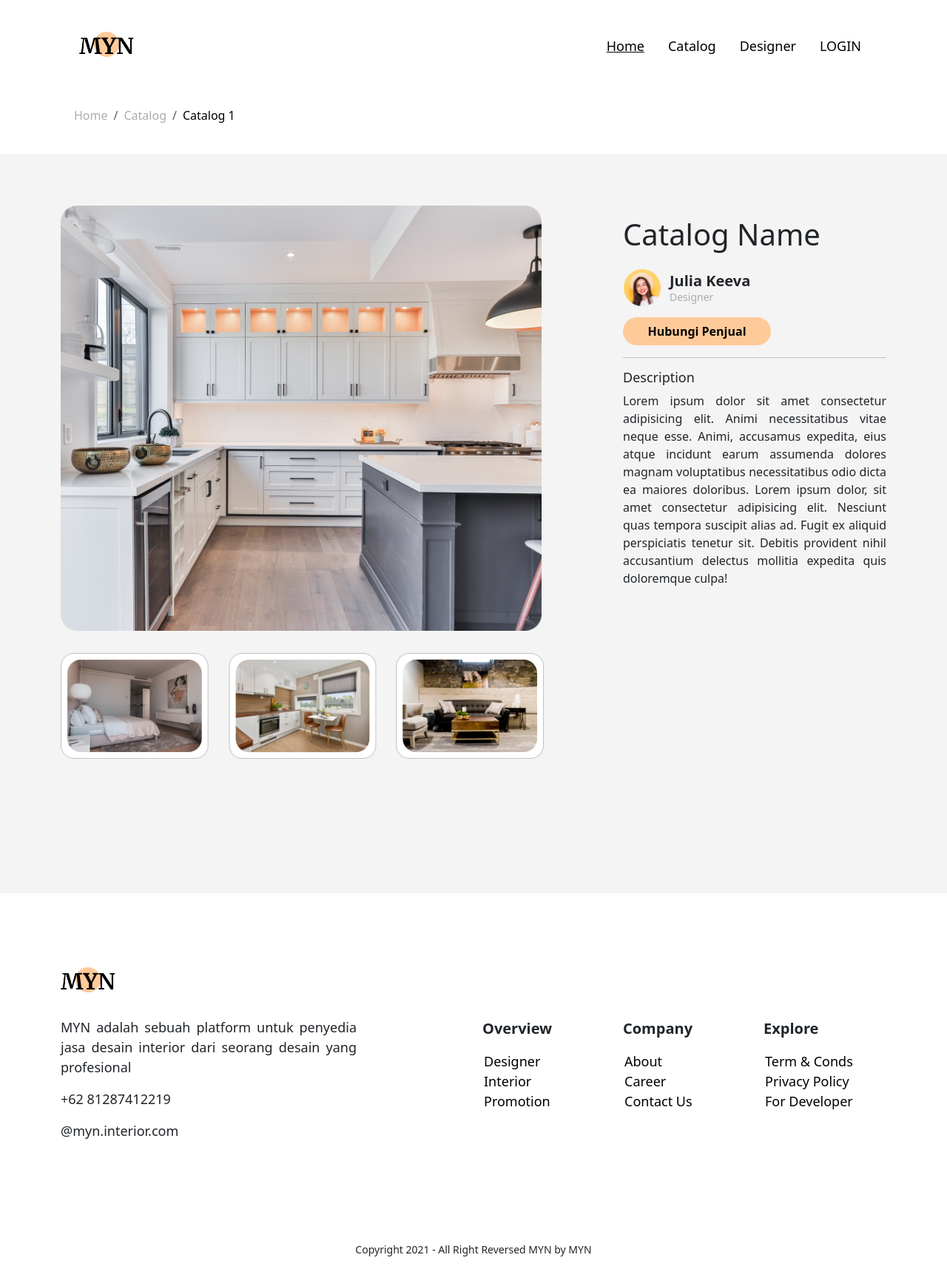
After one commit to aldhyrahim10/myn, a CodeIgniter app: page /myn/catalog/detail/ in a window 1280 px wide. The commit adds this page. Shown: the whole page at 74% size. Run offline with CodeIgniter, Linux system fonts and the light colour scheme; some libraries are stand-ins or nearby versions.

Commit message:
Update Frontend

```diff
--- /dev/null
+++ b/application/controllers/Catalog.php
@@ -0,0 +1,32 @@
+<?php
+defined('BASEPATH') OR exit('No direct script access allowed');
+
+class Catalog extends CI_Controller{
+
+    public function index(){
+
+        $user = $this->session->userdata('nama');
+
+        $data = array(
+            'judul' => 'MYN - Catalog',
+            'page' => 'client/catalog/index',
+            'user' => $user
+        );
+
+        $this->load->view('theme/client/index', $data);
+    }
+
+    public function detail(){
+
+        $user = $this->session->userdata('nama');
+
+        $data = array(
+            'judul' => 'MYN - Catalog Detail',
+            'page' => 'client/catalog/detail',
+            'user' => $user
+        );
+
+        $this->load->view('theme/client/index', $data);
+
+    }
+}
--- /dev/null
+++ b/application/views/client/catalog/detail.php
@@ -0,0 +1,70 @@
+    <main>
+        <nav aria-label="breadcrumb" class="breadcrumb-catalog">
+            <ol class="breadcrumb">
+                <li class="breadcrumb-item"><a class="breadcrumb-link" href="#">Home</a></li>
+                <li class="breadcrumb-item"><a class="breadcrumb-link" href="#">Catalog</a></li>
+                <li class="breadcrumb-item active" aria-current="page">Catalog 1</li>
+            </ol>
+        </nav>
+
+        <section class="catalog-detail-section">
+            <div class="container">
+                <div class="row">
+                    <div class="col-lg-8">
+                        <div class="catalog-image">
+                            <div class="catalog-image-master">
+                                <img class="image-master" src="<?= base_url('assets/frontend/images/catalogmaster.png') ;?>" width="650px" alt="">
+                            </div>
+                            <div class="catalog-image-child">
+                                <div class="row">
+                                    <div class="image-column col-lg-4">
+                                        <img class="image-child" src="<?= base_url('assets/frontend/images/catalogchild1.png') ;?>" width="200px" alt="">
+                                    </div>
+                                    <div class="image-column col-lg-4">
+                                        <img class="image-child" src="<?= base_url('assets/frontend/images/catalogchild2.png') ;?>" width="200px" alt="">
+                                    </div>
+                                    <div class="image-column col-lg-4">
+                                        <img class="image-child" src="<?= base_url('assets/frontend/images/catalogchild3.png') ;?>" width="200px" alt="">
+                                    </div>
+                                </div>
+                            </div>
+                        </div>
+                    </div>
+                    <div class="col-lg-4">
+                        <div class="catalog-heading">
+                            <h1 class="catalog-title">Catalog Name</h1>
+                        </div>
+                        <div class="catalog-designer">
+                            <table>
+                                <tr>
+                                    <td>
+                                        <img class="designer-profile" src="<?= base_url('assets/frontend/images/profilecatalog.png') ;?>" width="50px" alt="">
+                                    </td>
+                                    <td>
+                                        <p class="designer-name">
+                                            Julia Keeva
+                                        </p>
+                                        <p class="designer">
+                                            Designer
+                                        </p>
+                                    </td>
+                                </tr>
+                            </table>
+                            <a href="#" class="btn btn-call">
+                                Hubungi Penjual
+                            </a>
+                        </div>
+                        <hr>
+                        <div class="description-catalog">
+                            <h5 class="description-heading">
+                                Description
+                            </h5>
+                            <p class="description">
+                                Lorem ipsum dolor sit amet consectetur adipisicing elit. Animi necessitatibus vitae neque esse. Animi, accusamus expedita, eius atque incidunt earum assumenda dolores magnam voluptatibus necessitatibus odio dicta ea maiores doloribus. Lorem ipsum dolor, sit amet consectetur adipisicing elit. Nesciunt quas tempora suscipit alias ad. Fugit ex aliquid perspiciatis tenetur sit. Debitis provident nihil accusantium delectus mollitia expedita quis doloremque culpa!
+                            </p>
+                        </div>
+                    </div>
+                </div>
+            </div>
+        </section>
+    </main>
--- a/application/views/theme/client/navbar.php
+++ b/application/views/theme/client/navbar.php
@@ -10,10 +10,10 @@
         <div class="collapse navbar-collapse" id="navb">
             <ul class="navbar-nav ml-auto mr-">
                 <li class="nav-item mx-md-2">
-                    <a href="#" class="nav-link active">Home</a>
+                    <a href="<?= base_url('home') ;?>" class="nav-link active">Home</a>
                 </li>
                 <li class="nav-item mx-md-2">
-                    <a href="#" class="nav-link">Catalog</a>
+                    <a href="<?= base_url('catalog') ;?>" class="nav-link">Catalog</a>
                 </li>
                 <li class="nav-item mx-md-2">
                     <a href="#" class="nav-link">Designer</a>
--- a/assets/frontend/styles/main.css
+++ b/assets/frontend/styles/main.css
@@ -1,6 +1,6 @@
 body {
   font-family: 'Open Sans', sans-serif;
-  background-color: #c2c2c2;
+  background-color: #f4f4f4;
 }
 
 nav .navbar-brand {
@@ -239,4 +239,134 @@ nav .navbar-nav .nav-item .nav-link.active {
   text-decoration: none;
   color: #000;
 }
+
+.form-search {
+  margin-top: 40px;
+}
+
+.form-search .form .category {
+  border-radius: 5px;
+  width: 350px;
+  height: 40px;
+  margin-left: 200px;
+  margin-right: auto;
+  background-color: #f4f4f4;
+  color: #cacaca;
+}
+
+.form-search .form .name {
+  border-radius: 5px;
+  width: 350px;
+  height: 40px;
+  margin-left: 30px;
+  background-color: #f4f4f4;
+  color: #cacaca;
+}
+
+.catalog-section {
+  margin-top: 50px;
+  margin-bottom: 100px;
+  background-color: #f4f4f4;
+  min-height: 1200px;
+}
+
+.catalog-section .card-catalog {
+  margin-top: 50px;
+}
+
+.catalog-section .card-catalog .card-body {
+  width: 335px;
+}
+
+.catalog-section .card-catalog .card-body .catalog-link {
+  text-decoration: none;
+  color: #000;
+}
+
+.catalog-section .card-catalog .card-body .catalog-link .catalog-name {
+  margin-top: 10px;
+  margin-left: 5px;
+  margin-right: auto;
+}
+
+.catalog-section .card-catalog .card-body .designer-name {
+  margin-left: 5px;
+  margin-right: auto;
+}
+
+.breadcrumb-catalog {
+  margin-top: 50px;
+  margin-left: 100px;
+  margin-right: auto;
+  margin-bottom: 40px;
+}
+
+.breadcrumb-catalog .breadcrumb .breadcrumb-item .breadcrumb-link {
+  text-decoration: none;
+  color: #acacac;
+}
+
+.breadcrumb-catalog .breadcrumb .breadcrumb-item.active {
+  color: #000;
+}
+
+.catalog-detail-section {
+  min-height: 1000px;
+  background-color: #f4f4f4;
+  margin-bottom: 100px;
+}
+
+.catalog-detail-section .catalog-image {
+  margin-top: 70px;
+}
+
+.catalog-detail-section .catalog-image .catalog-image-child {
+  margin-left: 20px;
+}
+
+.catalog-detail-section .catalog-image .catalog-image-child .image-column {
+  margin-top: 30px;
+  margin-left: -20px;
+}
+
+.catalog-detail-section .catalog-heading {
+  margin-top: 85px;
+}
+
+.catalog-detail-section .catalog-heading .catalog-title {
+  font-size: 40px;
+}
+
+.catalog-detail-section .catalog-designer .designer-name {
+  margin-top: 15px;
+  margin-left: 10px;
+  margin-right: auto;
+  font-size: 20px;
+  font-weight: bold;
+}
+
+.catalog-detail-section .catalog-designer .designer {
+  font-weight: lighter;
+  font-size: 14px;
+  color: #ACACAC;
+  margin-left: 10px;
+  margin-top: -20px;
+}
+
+.catalog-detail-section .catalog-designer .btn-call {
+  border-radius: 50px;
+  width: 200px;
+  background-color: #ffca99;
+  color: #000;
+  font-weight: bold;
+}
+
+.catalog-detail-section .description-catalog .description-heading {
+  font-size: 18px;
+}
+
+.catalog-detail-section .description-catalog .description {
+  font-size: 16px;
+  text-align: justify;
+}
 /*# sourceMappingURL=main.css.map */
--- a/assets/frontend/styles/main.scss
+++ b/assets/frontend/styles/main.scss
@@ -1,11 +1,9 @@
 body{
     font-family: 'Open Sans', sans-serif;
-    background-color: #c2c2c2;
+    background-color: #f4f4f4;
 }
 
 nav{
-
-
     .navbar-brand{
         margin-left: 95px;
         margin-top: 30px;
@@ -263,3 +261,158 @@ nav{
         }
     }
 }
+
+.form-search{
+    margin-top: 40px;
+    .form{
+
+        .category{
+            border-radius: 5px;
+            width: 350px;
+            height: 40px;
+            margin-left: 200px;
+            margin-right: auto;
+            background-color: #f4f4f4;
+            color: #cacaca;
+        }
+
+        .name{
+            border-radius: 5px;
+            width: 350px;
+            height: 40px;
+            margin-left: 30px;
+            background-color: #f4f4f4;
+            color: #cacaca;
+
+        }
+    }
+}
+
+.catalog-section{
+    margin-top: 50px;
+    margin-bottom: 100px;
+    background-color: #f4f4f4;
+    min-height: 1200px;
+
+    .card-catalog{
+        margin-top: 50px;
+        .card-body{
+            width: 335px;
+
+            .catalog-link{
+                text-decoration: none;
+                color: #000;
+
+                .catalog-name{
+                    margin-top: 10px;
+                    margin-left: 5px;
+                    margin-right: auto;
+                }
+            }
+
+            .designer-name{
+                margin-left: 5px;
+                margin-right: auto;
+            }
+        }
+    }
+}
+
+.breadcrumb-catalog{
+        margin-top: 50px;
+        margin-left: 100px;
+        margin-right: auto;
+        margin-bottom: 40px;
+    .breadcrumb{
+
+        .breadcrumb-item{
+
+            .breadcrumb-link{
+                text-decoration: none;
+                color: #acacac;
+            }
+
+            &.active{
+                color: #000;
+
+            }
+        }
+
+
+    }
+}
+
+.catalog-detail-section{
+
+    min-height: 1000px;
+    background-color: #f4f4f4;
+
+    margin-bottom: 100px;
+
+    .catalog-image{
+        margin-top: 70px;
+
+        .catalog-image-master{
+
+            .image-master{
+
+            }
+        }
+
+        .catalog-image-child{
+            margin-left: 20px;
+            .image-column{
+                margin-top: 30px;
+                margin-left: -20px;
+            }
+
+        }
+    }
+
+    .catalog-heading{
+        margin-top: 85px;
+
+        .catalog-title{
+            font-size: 40px;
+        }
+    }
+
+    .catalog-designer{
+
+        .designer-name{
+            margin-top: 15px;
+            margin-left: 10px;
+            margin-right: auto;
+            font-size: 20px;
+            font-weight: bold;
+        }
+
+        .designer{
+            font-weight: lighter;
+            font-size: 14px;
+            color: #ACACAC;
+            margin-left: 10px;
+            margin-top: -20px;
+        }
+
+        .btn-call{
+            border-radius: 50px;
+            width: 200px;
+            background-color: #ffca99;
+            color: #000;
+            font-weight: bold;
+        }
+    }
+
+    .description-catalog{
+
+        .description-heading{
+            font-size: 18px;
+        }
+
+        .description{
+            font-size: 16px;
+            text-align: justify;
+        }
+    }
+}
```
Also changed, not shown: application/views/client/catalog/index.php (added, +108 -0 lines), assets/frontend/images/catalog1.png (added), assets/frontend/images/catalogchild1.png (added), assets/frontend/images/catalogchild2.png (added), assets/frontend/images/catalogchild3.png (added), assets/frontend/images/catalogmaster.png (added), assets/frontend/images/profilecatalog.png (added), 2 other files.
